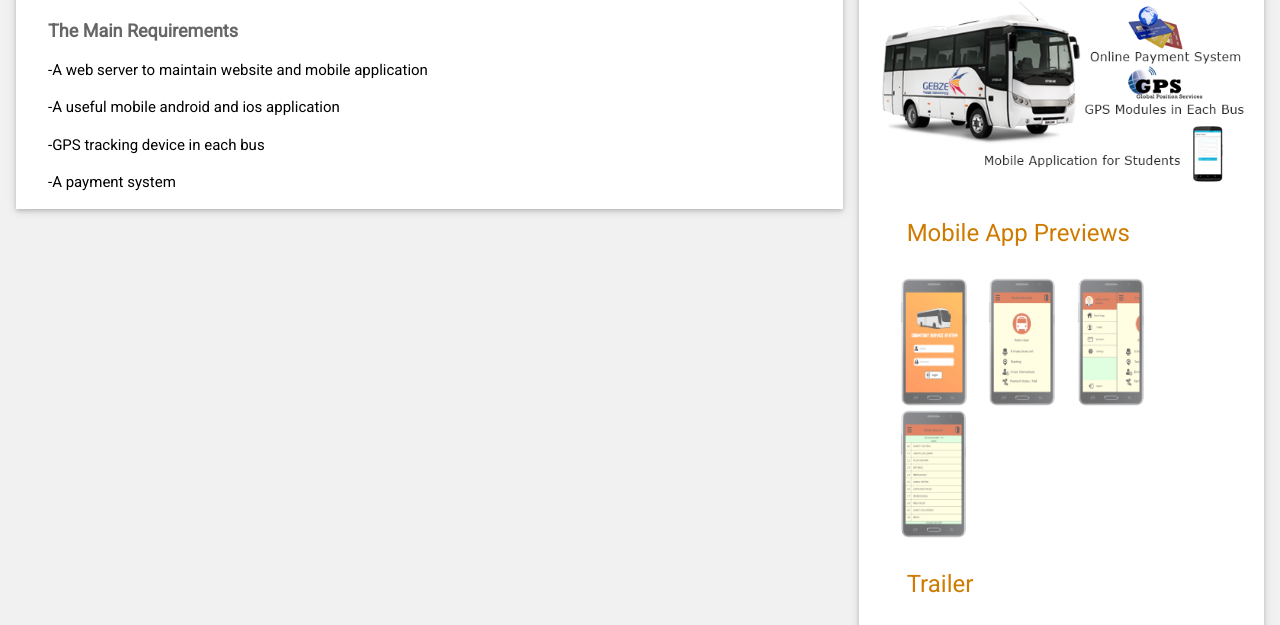
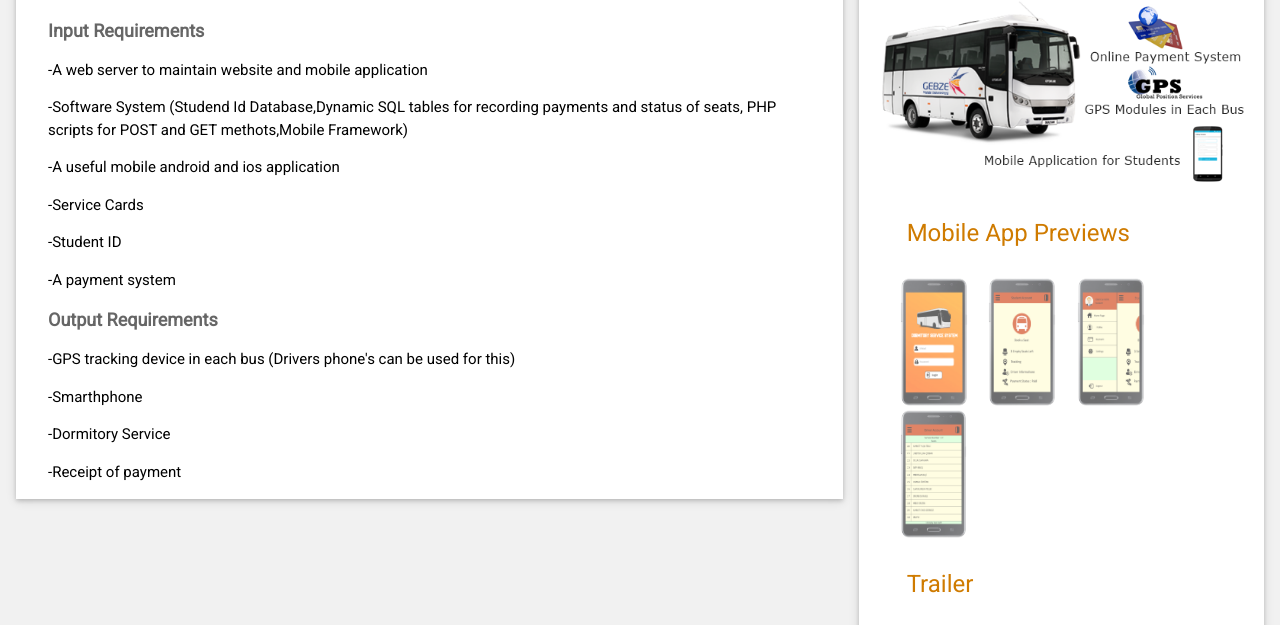
Before and after one commit to dormitoryservicesystem/dormitoryservicesystem.github.io, a plain HTML site: page requirements.html in a window 1280 px wide. Shown: the part 145-770 px from the top of the page. Drawn offline with Linux system fonts and the light colour scheme; a script that the page names is missing.

Commit message:
Add files via upload

```diff
--- a/requirements.html
+++ b/requirements.html
@@ -1,7 +1,9 @@
 <!DOCTYPE html>
 <html>
-<title>Bil101 Project</title>
+<title>Service Management System</title>
 <meta name="viewport" content="width=device-width, initial-scale=1">
+<link rel="shortcut icon" type="image/x-icon" href="favicon.ico" />
+
 <link rel="stylesheet" href="css/w3.css">
 <link rel='stylesheet' href='https://fonts.googleapis.com/css?family=Roboto'>
 <link rel="stylesheet" href="https://cdnjs.cloudflare.com/ajax/libs/font-awesome/4.7.0/css/font-awesome.min.css">
@@ -44,13 +46,18 @@ html,body,h1,h2,h3,h4,h5,h6 {font-family: "Roboto", sans-serif}
         <h2 class="w3-text-orange w3-padding-16"><i class="fa fa-bars fa-fw w3-margin-right w3-xxlarge w3-text-dark-gray"></i>The Requirements of the Project</h2>
         <div class="w3-container">
 
-          <h5 class="w3-opacity"><b>The Main Requirements</b></h5>
+          <h5 class="w3-opacity"><b>Input Requirements</b></h5>
 		  <p>-A web server to maintain website and mobile application</p>
+		  <p>-Software System (Studend Id Database,Dynamic SQL tables for recording payments and status of seats, PHP scripts for POST and GET methots,Mobile Framework)</p>
 		  <p>-A useful mobile android and ios application</p>
-		  <p>-GPS tracking device in each bus</p>
+		 <p>-Service Cards</p>
+		 <p>-Student ID</p>
 		  <p>-A payment system</p>
-
-
+		 <h5 class="w3-opacity"><b>Output Requirements</b></h5>
+		  <p>-GPS tracking device in each bus (Drivers phone's can be used for this)</p>
+		  <p>-Smarthphone</p>
+		  <p>-Dormitory Service</p>
+		  <p>-Receipt of payment</p>
         </div>
       </div>
     </div>
```
Also changed, not shown: details.html (+3 -1 lines), index.html (+3 -2 lines), team.html (+3 -1 lines), favicon.ico (added).
